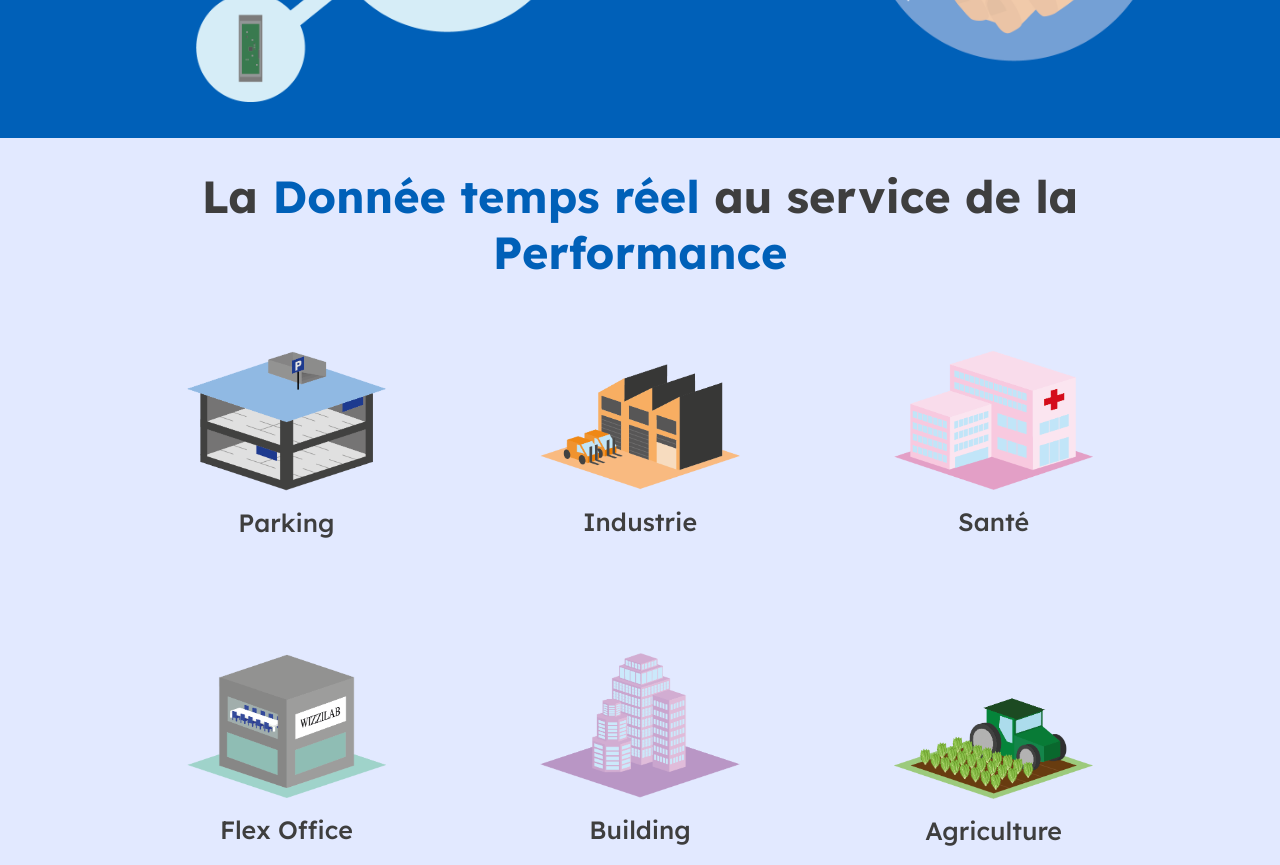
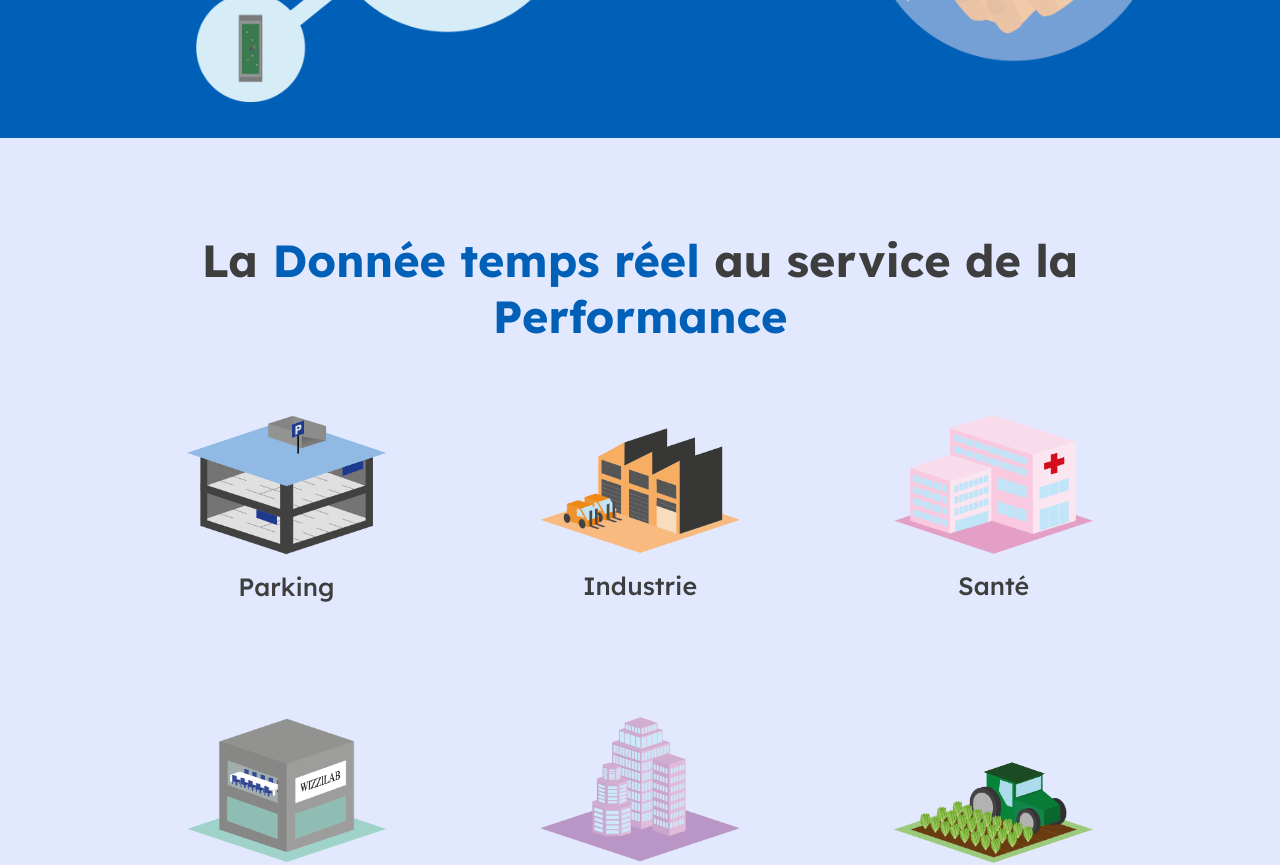
Before and after one commit to Laurading/wizzilab-website, a Next.js app: page / in a window 1280 px wide. Shown: the part 500-1365 px from the top of the page. Built offline with nearby package versions, Linux system fonts and the light colour scheme.

Commit message:
homepage first lavender section added padding-tb

```diff
--- a/components/Secteurs.jsx
+++ b/components/Secteurs.jsx
@@ -7,7 +7,7 @@ const Secteurs = () => {
 	const [active, setActive] = useState(null);
 	return (
 		<section className='lavender-bg'>
-			<div className='margin-lr'>
+			<div className='margin-lr padding-tb'>
 				<h1>La <span className='denim'>Donnée temps réel</span> au service de la <span className='denim'>Performance</span></h1>
 				<div className='content-col'>
 					{secteurs.secteurs.map(secteur => (
```
